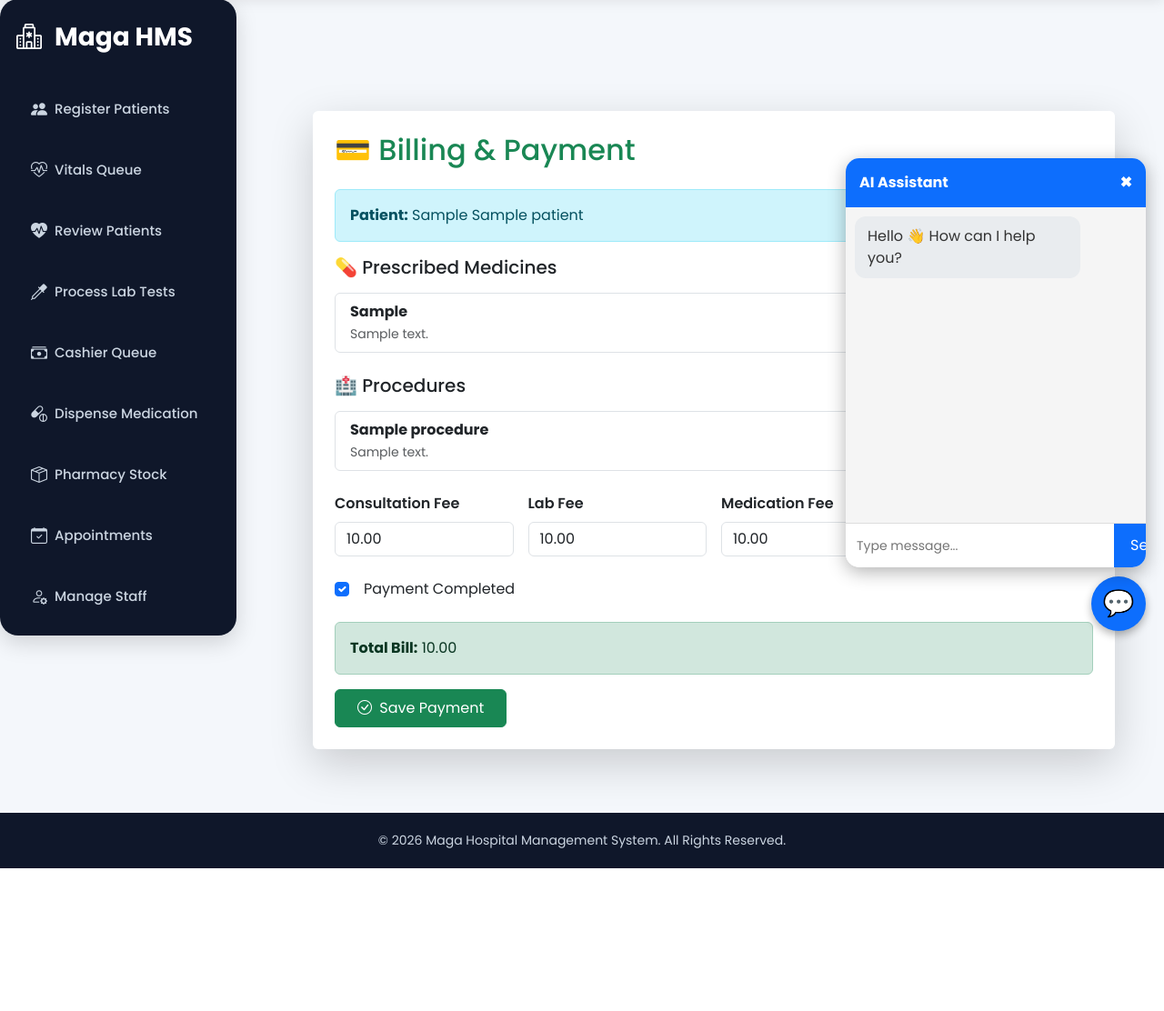
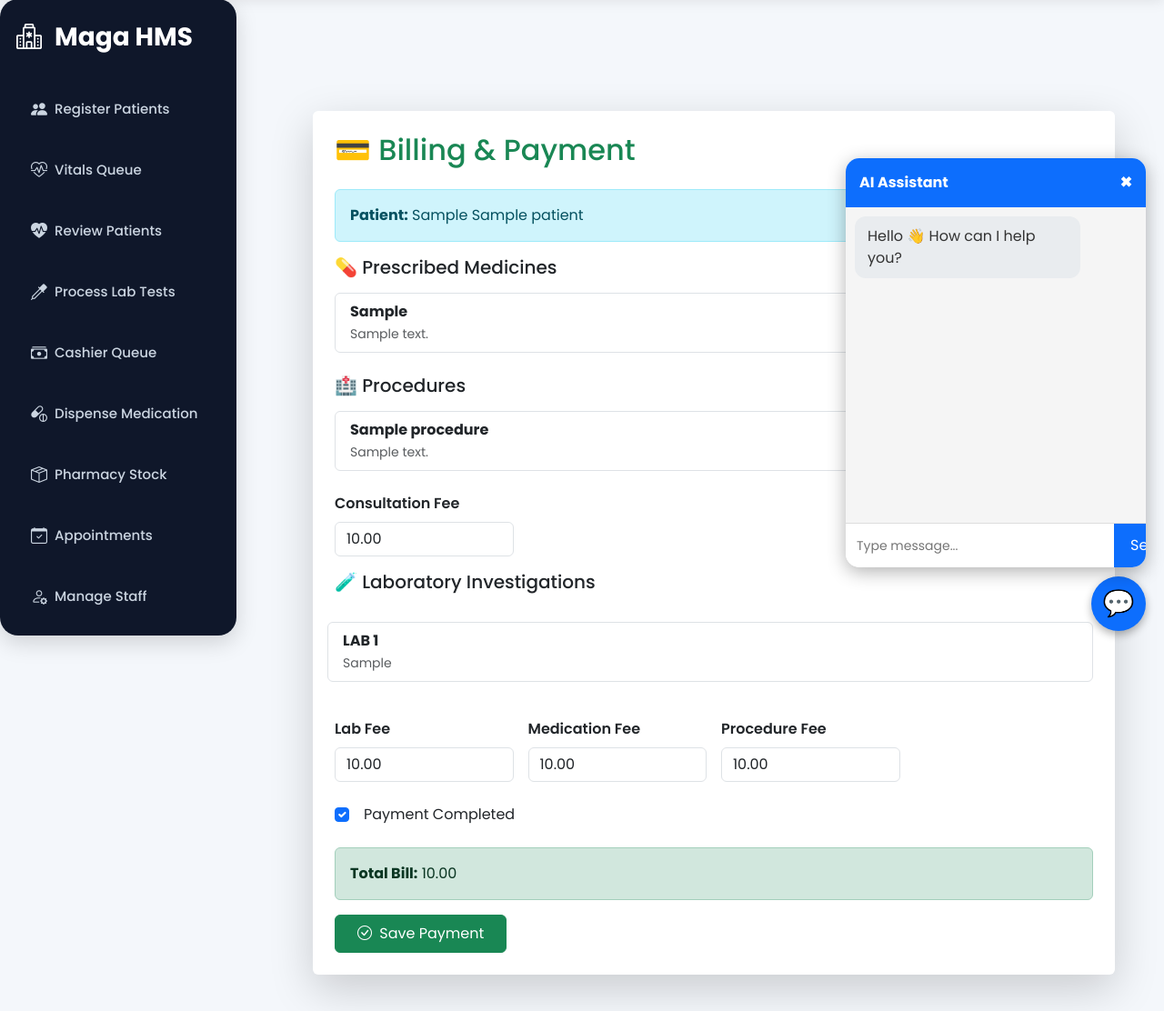
Before and after one commit to Shija-cmd/HospitalProject, a Django app: page /bill/1/ in a window 1280 px wide. Shown: the part 86-1198 px from the top of the page at 91% size. Before the commit the page ends 1041 px from the top, so only its background shows below. Run offline with Django 4.2, Linux system fonts and the light colour scheme; a user stored in the database is signed in; tables that the repository leaves empty hold one stand-in row (values such as "Sample post").

Commit message:
rectifying the patients flow

```diff
--- a/magahospital/templates/magahospital/bill_form.html
+++ b/magahospital/templates/magahospital/bill_form.html
@@ -127,6 +127,48 @@
 
                     </div>
 
+                    <!-- LAB INVESTIGATIONS -->
+
+                    <h5 class="mb-3">
+
+                    🧪 Laboratory Investigations
+
+            </h5>
+
+        <ul class="list-group mb-4">
+
+        {% for lab in visit.labs.all %}
+
+        <li class="list-group-item">
+
+            <strong>
+
+                {{ lab.get_lab_type_display }}
+
+            </strong>
+
+            <br>
+
+            <small class="text-muted">
+
+                {{ lab.results }}
+
+            </small>
+
+        </li>
+
+    {% empty %}
+
+        <li class="list-group-item">
+
+            No laboratory investigations
+
+        </li>
+
+    {% endfor %}
+
+</ul>
+
                     <!-- LAB -->
                     <div class="col-md-6 col-lg-3">
 
```
Also changed, not shown: magahospital/templates/magahospital/dispense_queue.html (+26 -6 lines).
